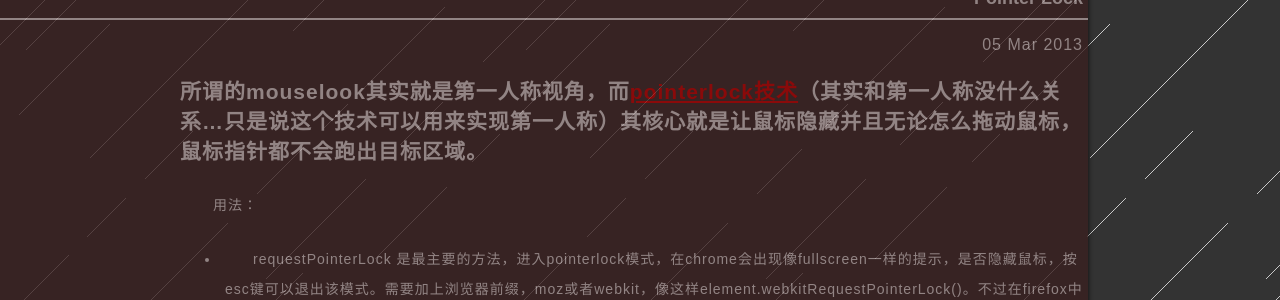
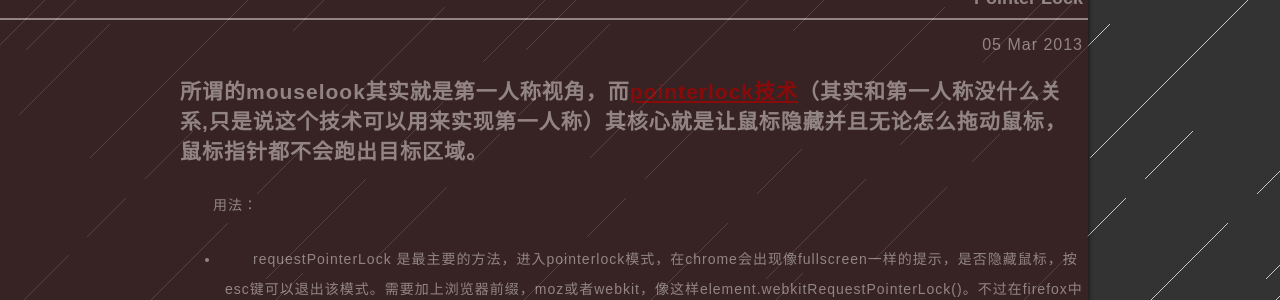
Before and after one commit to tychio/old_blog, a Jekyll site: the page built from _posts/2013-03-05-pointer-lock.md, in a window 1280 px wide. Shown: the part 151-451 px from the top of the page. Built offline with Jekyll 4.4.1, drawn with Linux system fonts in a browser that asks for light colours; some web fonts are replaced; Markdown is read by kramdown in place of the engine named in the settings; comment, search, counter and statistics services are not loaded.

```diff
--- a/_posts/2013-03-05-pointer-lock.md
+++ b/_posts/2013-03-05-pointer-lock.md
@@ -5,7 +5,7 @@ tags: [html,html5,mouse look]
 category: Tech
 ---
 
-## 所谓的mouselook其实就是第一人称视角，而[pointerlock技术](http://www.w3.org/TR/pointerlock/ "pointerlock技术")（其实和第一人称没什么关系...只是说这个技术可以用来实现第一人称）其核心就是让鼠标隐藏并且无论怎么拖动鼠标，鼠标指针都不会跑出目标区域。
+## 所谓的mouselook其实就是第一人称视角，而[pointerlock技术](http://www.w3.org/TR/pointerlock/ "pointerlock技术")（其实和第一人称没什么关系,只是说这个技术可以用来实现第一人称）其核心就是让鼠标隐藏并且无论怎么拖动鼠标，鼠标指针都不会跑出目标区域。
 
 用法：
 
```
